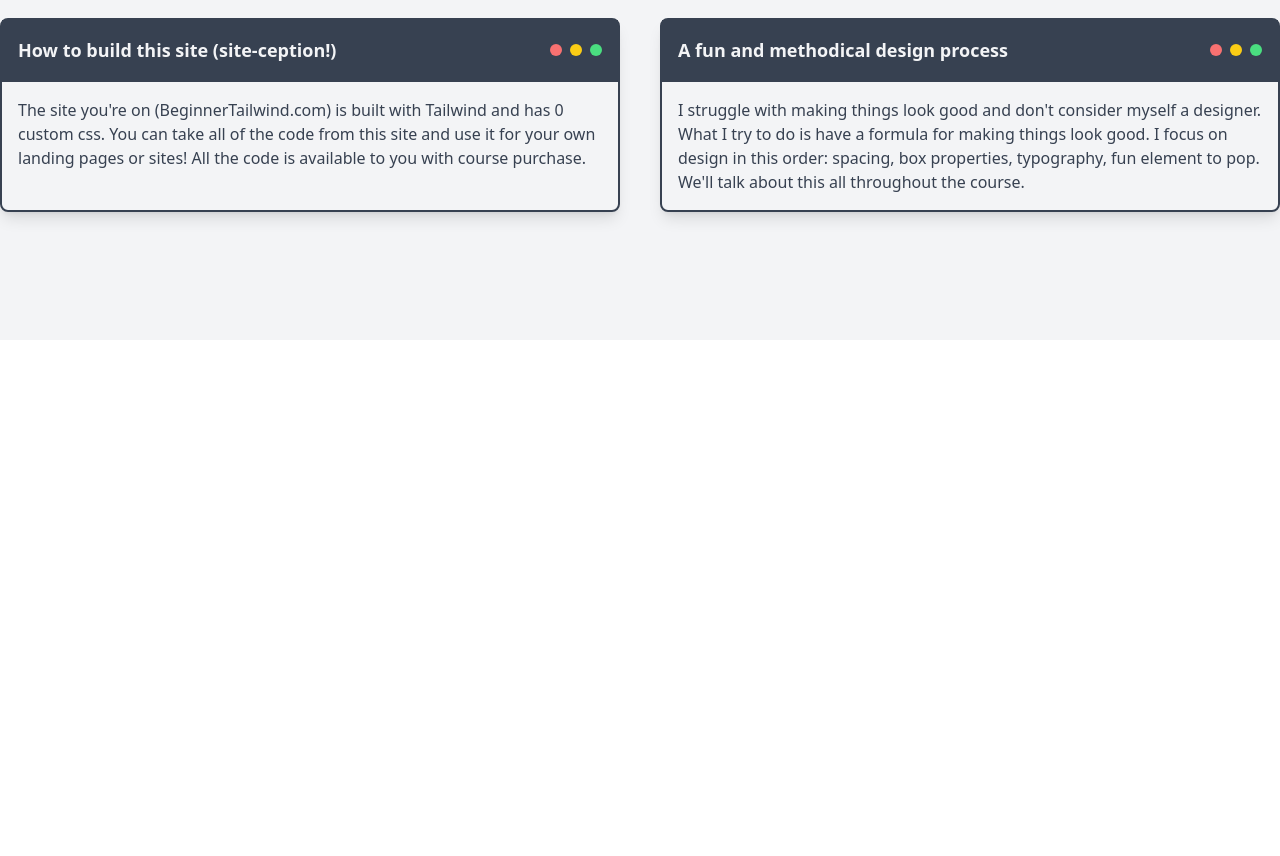
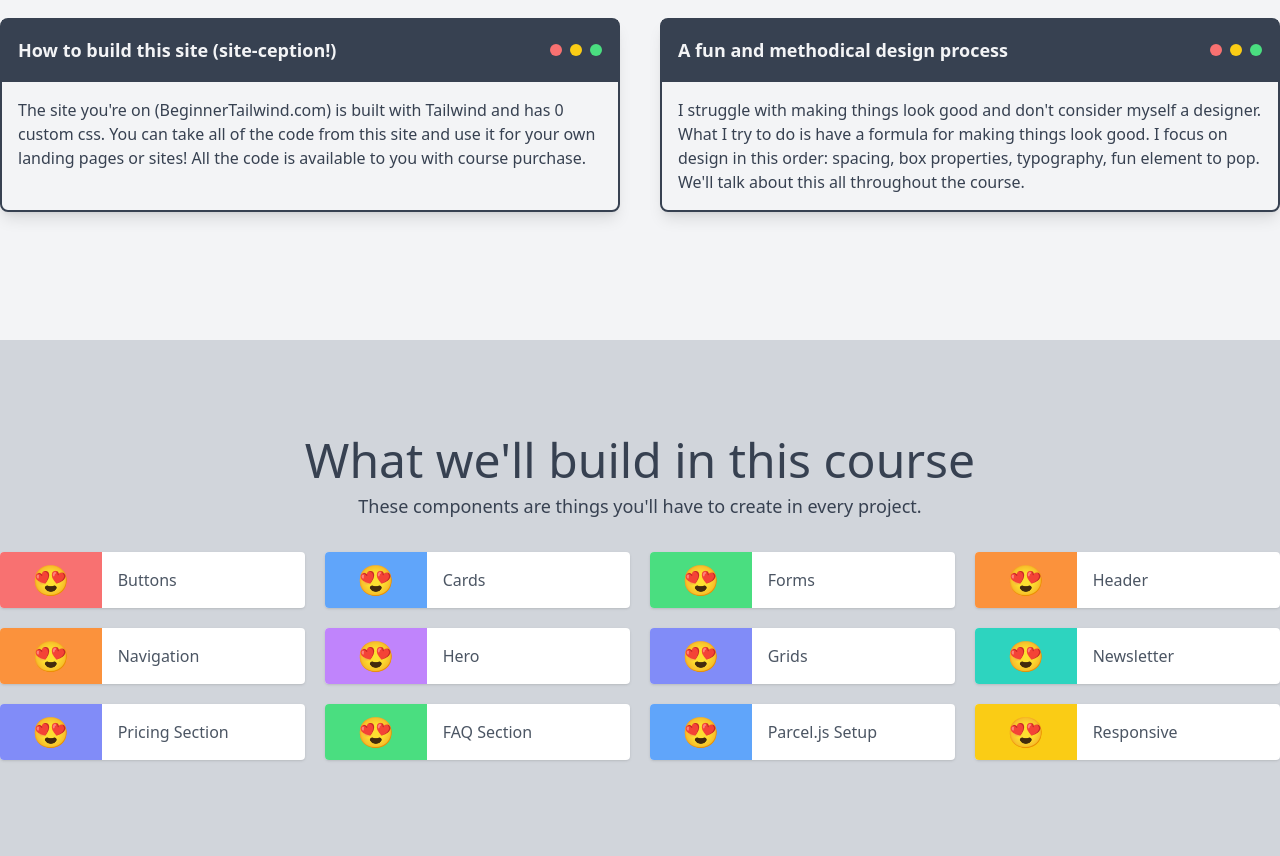
Before and after one commit to fidomax07/tailwind-sample-site, a website built with Vite: page index.html in a window 1280 px wide. Shown: the part 3230-4086 px from the top of the page. Before the commit the page ends 3570 px from the top, so only its background shows below. Built offline with nearby package versions, Linux system fonts and the light colour scheme.

Commit message:
Implement 'what we will build' section

```diff
--- a/index.html
+++ b/index.html
@@ -383,6 +383,92 @@
     <!--  what we'll build                                                                      -->
     <!-- ====================================================================================== -->
 
+    <div class="py-24 bg-gray-300 text-gray-600">
+      <div class="container mx-auto px-6 lg:px-0">
+        <div class="mb-8 text-center">
+          <h2 class="mb-2 text-4xl lg:text-5xl text-gray-700">What we'll build in this course</h2>
+          <p class="lg:text-lg text-gray-700">
+            These components are things you'll have to create in every project.
+          </p>
+        </div>
+
+        <div class="grid grid-cols-1 md:grid-cols-2 lg:grid-cols-3 xl:grid-cols-4 gap-5">
+          <div class="flex bg-white rounded shadow">
+            <div class="w-1/3 flex items-center justify-center text-3xl bg-red-400 rounded-l">
+              😍
+            </div>
+            <div class="p-4">Buttons</div>
+          </div>
+          <div class="flex bg-white rounded shadow">
+            <div class="w-1/3 flex items-center justify-center text-3xl bg-blue-400 rounded-l">
+              😍
+            </div>
+            <div class="p-4">Cards</div>
+          </div>
+          <div class="flex bg-white rounded shadow">
+            <div class="w-1/3 flex items-center justify-center text-3xl bg-green-400 rounded-l">
+              😍
+            </div>
+            <div class="p-4">Forms</div>
+          </div>
+          <div class="flex bg-white rounded shadow">
+            <div class="w-1/3 flex items-center justify-center text-3xl bg-orange-400 rounded-l">
+              😍
+            </div>
+            <div class="p-4">Header</div>
+          </div>
+          <div class="flex bg-white rounded shadow">
+            <div class="w-1/3 flex items-center justify-center text-3xl bg-orange-400 rounded-l">
+              😍
+            </div>
+            <div class="p-4">Navigation</div>
+          </div>
+          <div class="flex bg-white rounded shadow">
+            <div class="w-1/3 flex items-center justify-center text-3xl bg-purple-400 rounded-l">
+              😍
+            </div>
+            <div class="p-4">Hero</div>
+          </div>
+          <div class="flex bg-white rounded shadow">
+            <div class="w-1/3 flex items-center justify-center text-3xl bg-indigo-400 rounded-l">
+              😍
+            </div>
+            <div class="p-4">Grids</div>
+          </div>
+          <div class="flex bg-white rounded shadow">
+            <div class="w-1/3 flex items-center justify-center text-3xl bg-teal-400 rounded-l">
+              😍
+            </div>
+            <div class="p-4">Newsletter</div>
+          </div>
+          <div class="flex bg-white rounded shadow">
+            <div class="w-1/3 flex items-center justify-center text-3xl bg-indigo-400 rounded-l">
+              😍
+            </div>
+            <div class="p-4">Pricing Section</div>
+          </div>
+          <div class="flex bg-white rounded shadow">
+            <div class="w-1/3 flex items-center justify-center text-3xl bg-green-400 rounded-l">
+              😍
+            </div>
+            <div class="p-4">FAQ Section</div>
+          </div>
+          <div class="flex bg-white rounded shadow">
+            <div class="w-1/3 flex items-center justify-center text-3xl bg-blue-400 rounded-l">
+              😍
+            </div>
+            <div class="p-4">Parcel.js Setup</div>
+          </div>
+          <div class="flex bg-white rounded shadow">
+            <div class="w-1/3 flex items-center justify-center text-3xl bg-yellow-400 rounded-l">
+              😍
+            </div>
+            <div class="p-4">Responsive</div>
+          </div>
+        </div>
+      </div>
+    </div>
+
     <!-- ====================================================================================== -->
     <!--  pricing                                                                               -->
     <!-- ====================================================================================== -->
```
